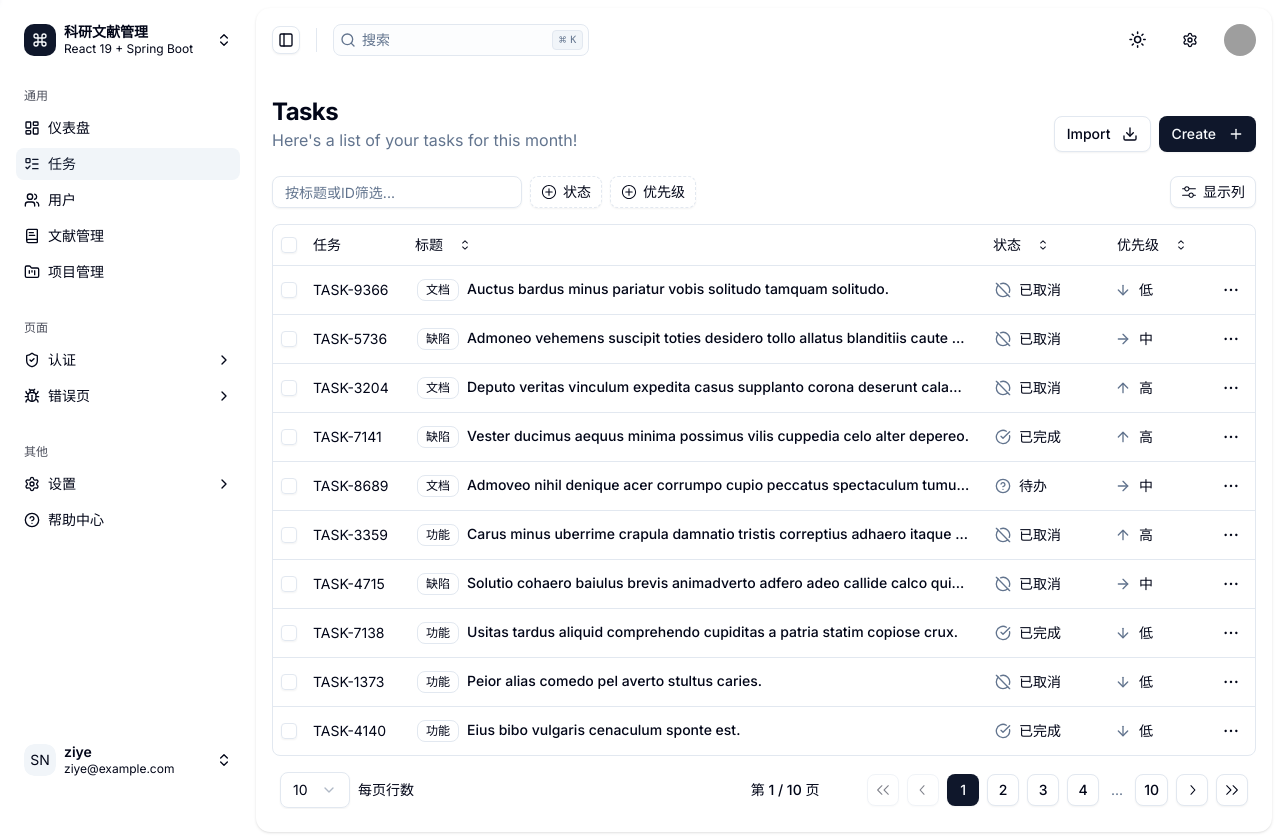
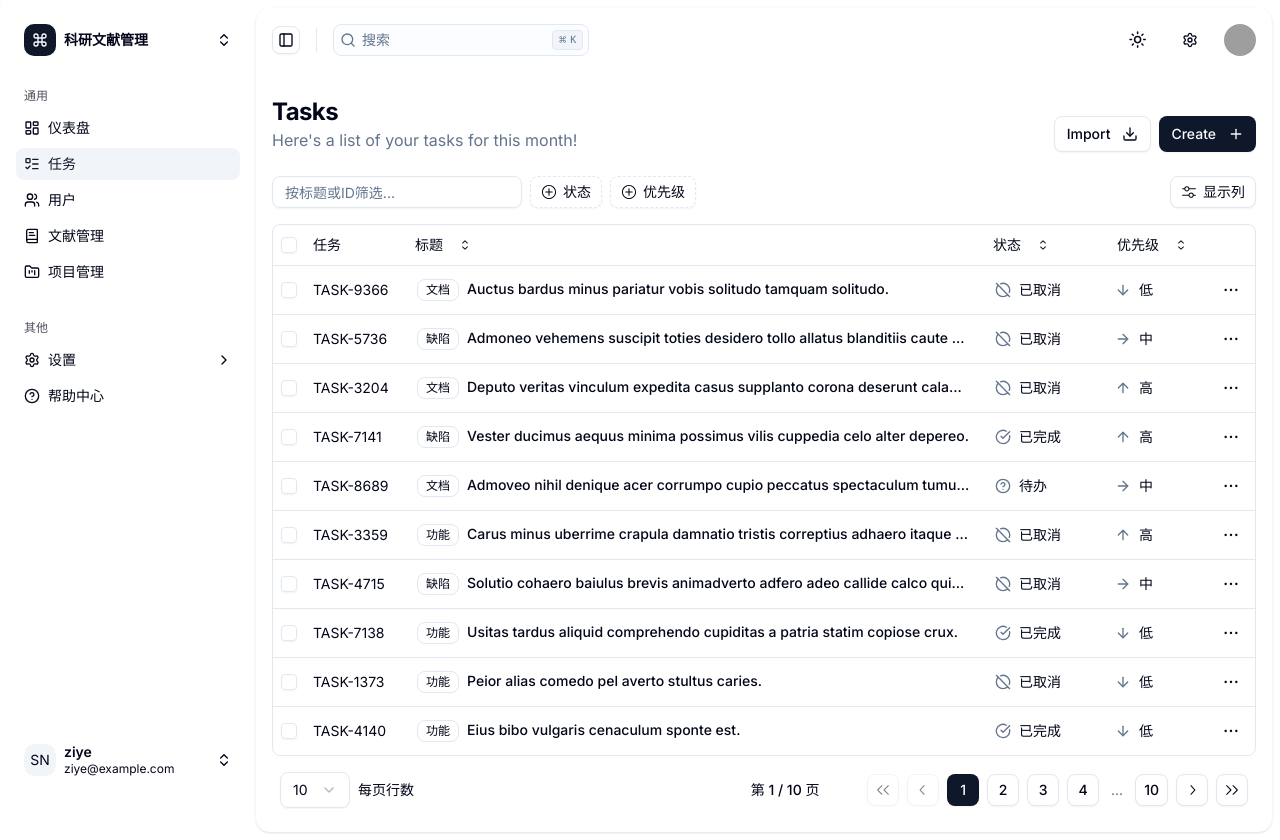
Before and after one commit to ziye0180/graduation-project-frontend, a React (Vite) app: page /tasks in a window 1280 px wide. Built offline with nearby package versions, Linux system fonts and the light colour scheme; grey boxes are pictures that could not be loaded.

Commit message:
feat(layout): 更新侧边栏和标题样式，优化用户体验
Signed-off-by: ziye <ziye0180@outlook.com>

```diff
--- a/src/components/layout/app-title.tsx
+++ b/src/components/layout/app-title.tsx
@@ -23,10 +23,9 @@ export function AppTitle() {
             <Link
               to='/'
               onClick={() => setOpenMobile(false)}
-              className='grid flex-1 text-start text-sm leading-tight'
+              className='flex flex-1 items-center text-start text-sm leading-tight'
             >
               <span className='truncate font-bold'>科研文献管理</span>
-              <span className='truncate text-xs'>React 19 + Spring Boot</span>
             </Link>
             <ToggleSidebar />
           </div>
--- a/src/components/layout/data/sidebar-data.ts
+++ b/src/components/layout/data/sidebar-data.ts
@@ -34,7 +34,7 @@ export const sidebarData: SidebarData = {
     {
       name: '科研文献管理',
       logo: Command,
-      plan: 'React 19 + Spring Boot',
+      plan: '',
     },
     {
       name: 'Acme Inc',
@@ -78,68 +78,68 @@ export const sidebarData: SidebarData = {
         },
       ],
     },
-    {
-      title: '页面',
-      items: [
-        {
-          title: '认证',
-          icon: ShieldCheck,
-          items: [
-            {
-              title: '登录',
-              url: '/sign-in',
-            },
-            {
-              title: '登录 (双栏)',
-              url: '/sign-in-2',
-            },
-            {
-              title: '注册',
-              url: '/sign-up',
-            },
-            {
-              title: '忘记密码',
-              url: '/forgot-password',
-            },
-            {
-              title: '验证码',
-              url: '/otp',
-            },
-          ],
-        },
-        {
-          title: '错误页',
-          icon: Bug,
-          items: [
-            {
-              title: '未授权',
-              url: '/errors/unauthorized',
-              icon: Lock,
-            },
-            {
-              title: '禁止访问',
-              url: '/errors/forbidden',
-              icon: UserX,
-            },
-            {
-              title: '页面不存在',
-              url: '/errors/not-found',
-              icon: FileX,
-            },
-            {
-              title: '服务器错误',
-              url: '/errors/internal-server-error',
-              icon: ServerOff,
-            },
-            {
-              title: '维护中',
-              url: '/errors/maintenance-error',
-              icon: Construction,
-            },
-          ],
-        },
-      ],
-    },
+    // {
+    //   title: '页面',
+    //   items: [
+    //     {
+    //       title: '认证',
+    //       icon: ShieldCheck,
+    //       items: [
+    //         {
+    //           title: '登录',
+    //           url: '/sign-in',
+    //         },
+    //         {
+    //           title: '登录 (双栏)',
+    //           url: '/sign-in-2',
+    //         },
+    //         {
+    //           title: '注册',
+    //           url: '/sign-up',
+    //         },
+    //         {
+    //           title: '忘记密码',
+    //           url: '/forgot-password',
+    //         },
+    //         {
+    //           title: '验证码',
+    //           url: '/otp',
+    //         },
+    //       ],
+    //     },
+      //   {
+      //     title: '错误页',
+      //     icon: Bug,
+      //     items: [
+      //       {
+      //         title: '未授权',
+      //         url: '/errors/unauthorized',
+      //         icon: Lock,
+      //       },
+      //       {
+      //         title: '禁止访问',
+      //         url: '/errors/forbidden',
+      //         icon: UserX,
+      //       },
+      //       {
+      //         title: '页面不存在',
+      //         url: '/errors/not-found',
+      //         icon: FileX,
+      //       },
+      //       {
+      //         title: '服务器错误',
+      //         url: '/errors/internal-server-error',
+      //         icon: ServerOff,
+      //       },
+      //       {
+    //           title: '维护中',
+    //           url: '/errors/maintenance-error',
+    //           icon: Construction,
+    //         },
+    //       ],
+    //     },
+    //   ],
+    // },
     {
       title: '其他',
       items: [
--- a/src/features/projects/components/project-provider.tsx
+++ b/src/features/projects/components/project-provider.tsx
@@ -1,10 +1,10 @@
 'use client'
 
 import {
-  CreateProjectDialog,
-  EditProjectDialog,
-  DeleteProjectDialog,
-  ViewProjectDialog,
+  ProjectCreateDialog,
+  ProjectEditDialog,
+  ProjectDeleteDialog,
+  ProjectViewDialog,
 } from './project-dialogs'
 import { useProjectDialogs } from '../hooks/use-project-dialogs'
 
@@ -47,20 +47,20 @@ export function ProjectDialogsProvider() {
 
   return (
     <>
-      <CreateProjectDialog open={createOpen} onOpenChange={setCreateOpen} />
+      <ProjectCreateDialog open={createOpen} onOpenChange={setCreateOpen} />
       {selectedProject && (
         <>
-          <EditProjectDialog
+          <ProjectEditDialog
             open={editOpen}
             onOpenChange={setEditOpen}
             currentProject={selectedProject}
           />
-          <DeleteProjectDialog
+          <ProjectDeleteDialog
             open={deleteOpen}
             onOpenChange={setDeleteOpen}
             currentProject={selectedProject}
           />
-          <ViewProjectDialog
+          <ProjectViewDialog
             open={viewOpen}
             onOpenChange={setViewOpen}
             currentProject={selectedProject}
```
